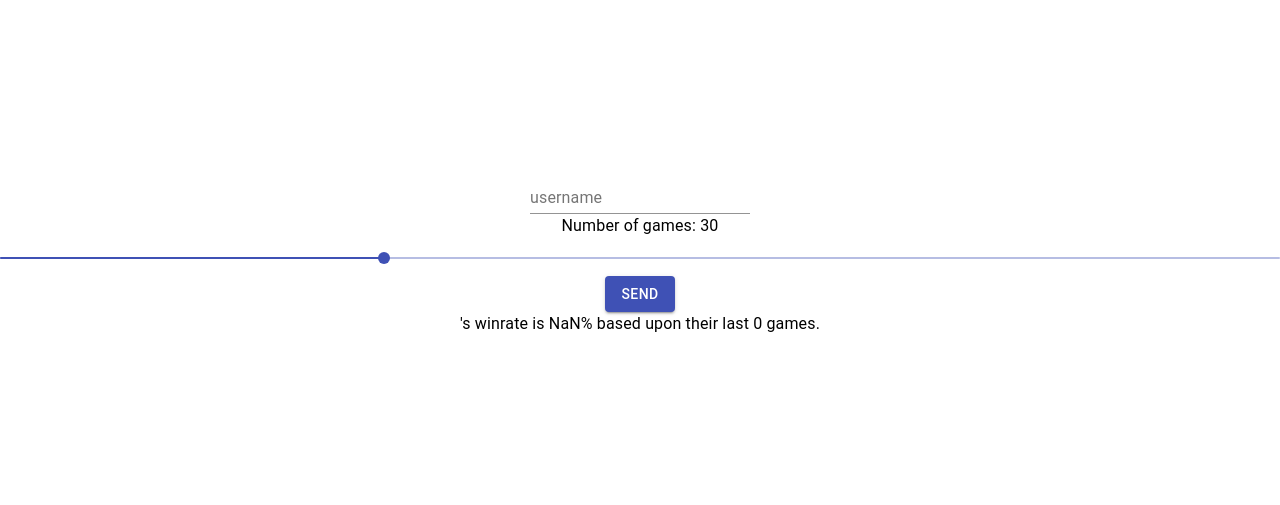
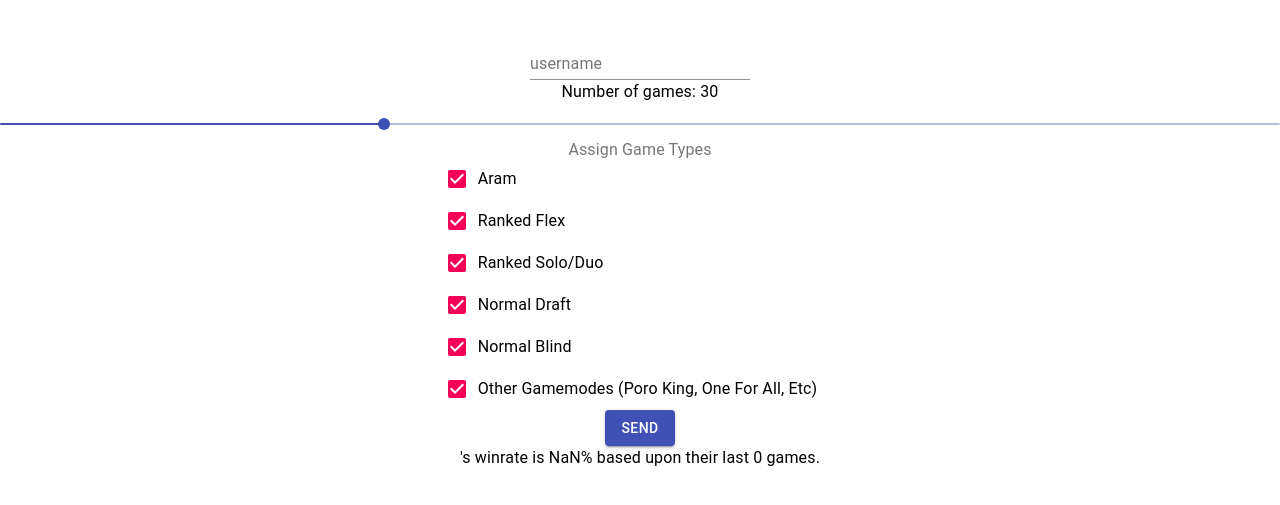
Before and after one commit to StereotypicalCat/lol-winrate-website, a React (Create React App) app: page / in a window 1280 px wide. Shown: the part 149-654 px from the top of the page. Built offline with nearby package versions, Linux system fonts and the light colour scheme.

Commit message:
Add ability to select game types

```diff
--- a/src/App.tsx
+++ b/src/App.tsx
@@ -2,7 +2,7 @@ import React from 'react';
 import Grid from '@material-ui/core/Grid';
 import Typography from '@material-ui/core/Typography';
 import Slider from '@material-ui/core/Slider';
-import {Button, TextField} from "@material-ui/core";
+import {Button, Checkbox, FormControlLabel, FormGroup, FormLabel, TextField} from "@material-ui/core";
 import axios from "axios";
 import './App.css';
 
@@ -24,6 +24,23 @@ export default function App() {
         setUsername(event.target.value);
     };
 
+    /*
+    * Game type buttons Buttons:
+    * */
+    const [gameTypes, setGameTypes] = React.useState({
+        aram: true,
+        flex: true,
+        soloduo: true,
+        draft: true,
+        blind: true,
+        other: true
+    });
+    const handleChangeGameTypes = (event: React.ChangeEvent<HTMLInputElement>) => {
+        setGameTypes({ ...gameTypes, [event.target.name]: event.target.checked });
+    };
+
+
+
     const sendRequest = (username: string) => {
 
         if (!requestIsAvailable){
@@ -32,9 +49,36 @@ export default function App() {
 
         const url = `https://winrateapi.lucaswinther.info/api/WinRate/GetWinrateTogether/1`
 
+        const convertMatchTypesToBackend = (gameTypes: {aram: boolean, flex: boolean, soloduo: boolean, draft: boolean, blind: boolean, other: boolean}) => {
+
+            let returnString = "";
+
+            if (gameTypes.aram){
+                returnString = returnString + "a";
+            }
+            if (gameTypes.soloduo){
+                returnString = returnString + "s";
+            }
+            if (gameTypes.flex){
+                returnString = returnString + "f";
+            }
+            if (gameTypes.draft){
+                returnString = returnString + "d";
+            }
+            if (gameTypes.blind){
+                returnString = returnString + "b";
+            }
+            if (gameTypes.other){
+                returnString = returnString + "o";
+            }
+
+            return returnString;
+        }
+
         const parameters = {
             user1: username,
-            NoMatches: noOfGames
+            NoMatches: noOfGames,
+            MatchSelector: `${convertMatchTypesToBackend(gameTypes)}`
         }
 
         setRequestIsAvailable(false);
@@ -68,6 +112,34 @@ export default function App() {
                 </Grid>
             </Grid>
 
+            <FormLabel component="legend">Assign Game Types</FormLabel>
+            <FormGroup>
+                <FormControlLabel
+                    control={<Checkbox checked={gameTypes.aram} onChange={handleChangeGameTypes} name="aram" />}
+                    label="Aram"
+                />
+                <FormControlLabel
+                    control={<Checkbox checked={gameTypes.flex} onChange={handleChangeGameTypes} name="flex" />}
+                    label="Ranked Flex"
+                />
+                <FormControlLabel
+                    control={<Checkbox checked={gameTypes.soloduo} onChange={handleChangeGameTypes} name="soloduo" />}
+                    label="Ranked Solo/Duo"
+                />
+                <FormControlLabel
+                    control={<Checkbox checked={gameTypes.draft} onChange={handleChangeGameTypes} name="draft" />}
+                    label="Normal Draft"
+                />
+                <FormControlLabel
+                    control={<Checkbox checked={gameTypes.blind} onChange={handleChangeGameTypes} name="blind" />}
+                    label="Normal Blind"
+                />
+                <FormControlLabel
+                    control={<Checkbox checked={gameTypes.other} onChange={handleChangeGameTypes} name="other" />}
+                    label="Other Gamemodes (Poro King, One For All, Etc)"
+                />
+            </FormGroup>
+
             <Button variant="contained" color="primary" onClick={() => sendRequest(username)}>
                 Send
             </Button>
```
